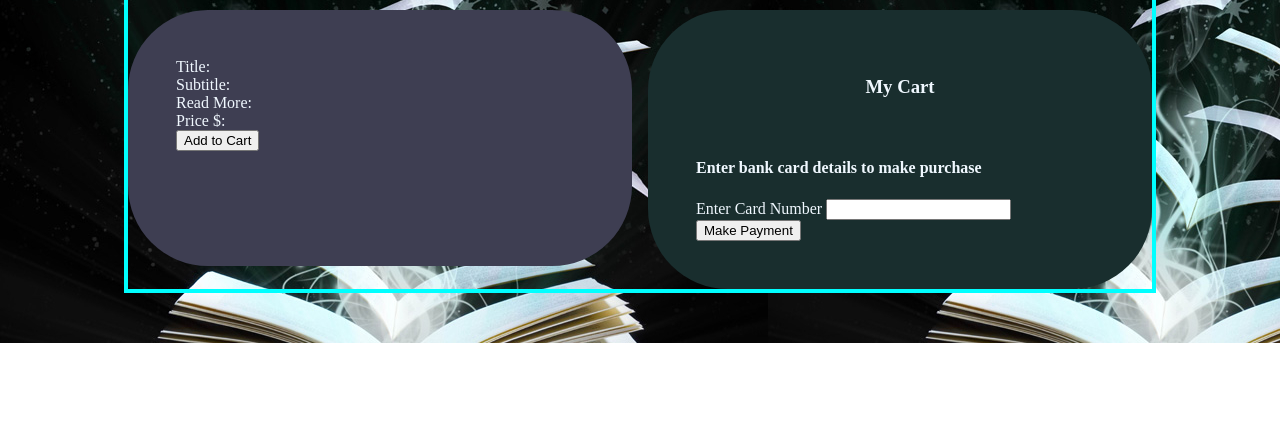
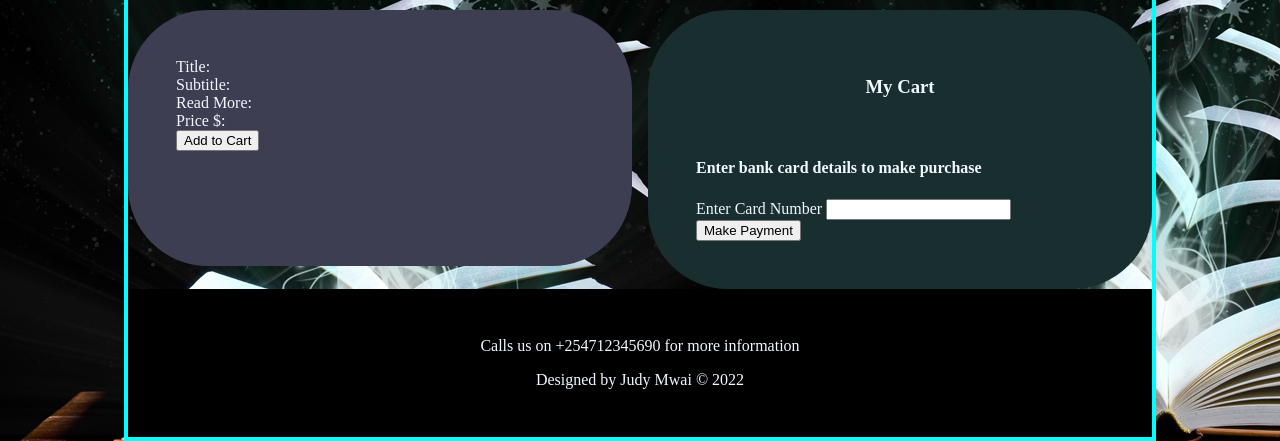
Before and after one commit to Juddymwai/phaseOneFinalProject, a plain HTML site: page index.html in a window 1280 px wide. Shown: the part 457-898 px from the top of the page. Before the commit the page ends 800 px from the top, so only its background shows below. Drawn offline with Linux system fonts and the light colour scheme.

Commit message:
adds the footer and its style

```diff
--- a/assets/style.css
+++ b/assets/style.css
@@ -45,7 +45,8 @@ img{
     padding: 3em;
     border-radius: 5em;
     width:40%;
-    margin-top: 2em
+    margin-top: 2em;
+
 
 }
 .cart{
@@ -72,3 +73,10 @@ label{
 
     visibility: hidden;
 }
+#footer{
+    background-color:black;
+    padding: 2em;
+    text-align-last: center;
+    color: aliceblue;
+
+}
--- a/index.html
+++ b/index.html
@@ -63,6 +63,13 @@
         </div>
 
    </div>
+   <section>
+    <div id="footer">
+      <P>Calls us on +254712345690 for more information</P>
+      <p>Designed by Judy Mwai <span> © 2022</span></p></div>
+
+    </div>
+   </section>
 
 
 
```
